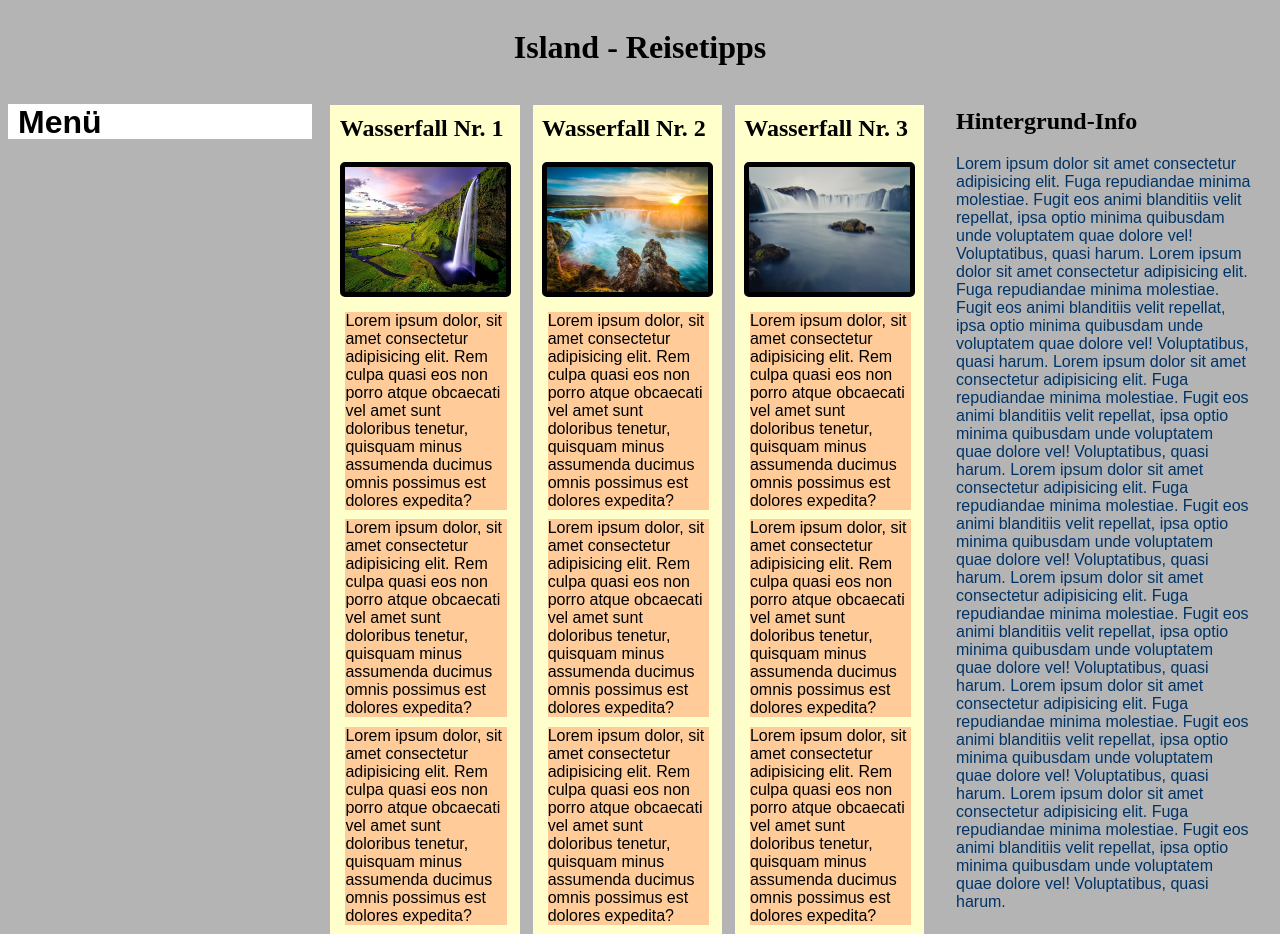
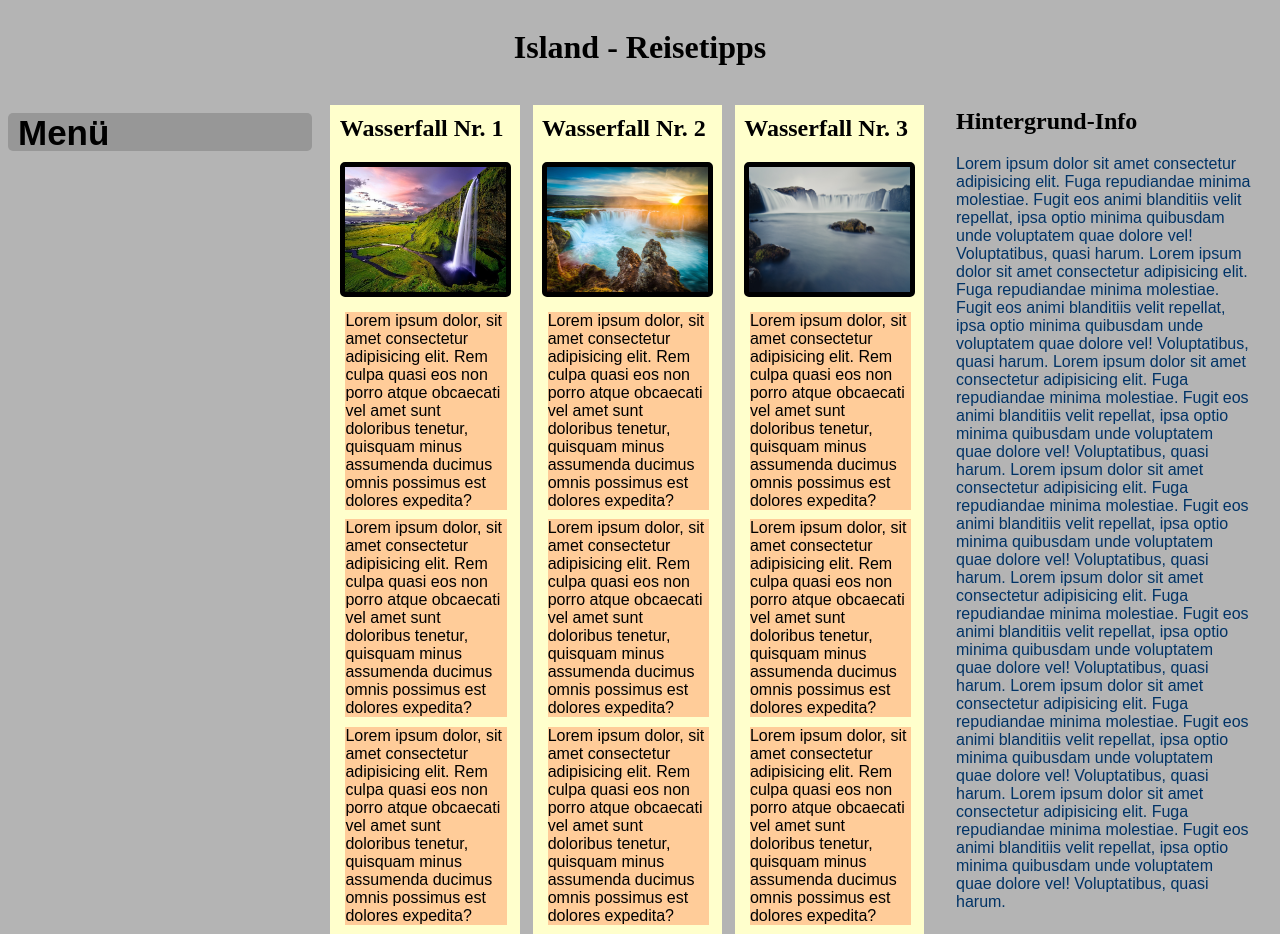
Before and after one commit to hannre/hannre.github.io, a plain HTML site: page Aufgabe 6/index.html in a window 1280 px wide. Shown: the top 934 px of the page. Drawn offline with Linux system fonts and the light colour scheme.

Commit message:
Aufgabe 6 verbessert

```diff
--- a/Aufgabe 6/stylesheet.css
+++ b/Aufgabe 6/stylesheet.css
@@ -17,24 +17,28 @@ font-family: 'Times New Roman', Times, serif}
 /*Navigation*/
 
 nav ul {
-background-color: rgb(255, 255, 255);
+background-color: rgb(151, 151, 151);
 overflow: hidden;
-position: absolute;
+position: relative;
 width: 100%;
-height: 35px;
+height: 40px;
 padding-left: 10px;
-z-index: 10}
+margin-right: 50px;
+z-index: 10;
+border-radius: 5px;    /*border radius --> macht Ecken rund*/
+margin-top: 0px}
 
-nav ul:hover { height: fit-content}
-
+nav ul:hover { height: 185px;
+transition: all 1s ease}
 
 nav li {    /*"nav li" --> kaskadiert gestyled*/
 position: relative;
 display: block;
-font-size: 2em;
+font-size: 30px;
 text-align: center}
 
-.Menü {font-weight: bold}  /*bold macht Schrift fett*/
+.Menü {font-weight: bold;   /*bold macht Schrift fett*/
+font-size: 35px}
 
 
 
@@ -48,8 +52,7 @@ display: block;
 float: left;
 position: relative;
 z-index: 5;
-margin-bottom: 20px;
-margin-top: 60px}
+margin-bottom: 20px}
 
 aside {width: 100%;
 position: relative; /*Standartflussverhalten --> aside unter main*/
@@ -106,10 +109,17 @@ margin-left: 10px}
 @media screen and (min-width: 600px) {
 
 nav ul {font-size: 1em;
-width: fit-content;
-position: fixed}
+width: 27%;
+height: 35px;
+position: fixed;
+margin-top: 16px}
 
-nav li {text-align: left}
+nav li {text-align: left;
+font-size: 25px}
+
+.Menü {font-size: 30px}
+
+nav ul:hover { height: 155px}
 
 main {width: 70%;
 margin-left: 30%;
@@ -127,9 +137,16 @@ aside {width: 100%}
 
 nav ul {font-size: 1em;
 width: 23%;
-position: fixed}
+position: fixed;
+margin-top:25px;
+height: 38px;}
 
-nav li {text-align: left}
+nav ul:hover {height: 165px}
+
+nav li {text-align: left;
+font-size: 25px}
+
+.Menü {font-size: 35px}
 
 main {width: 50%;
 margin-left: 25%;
```
